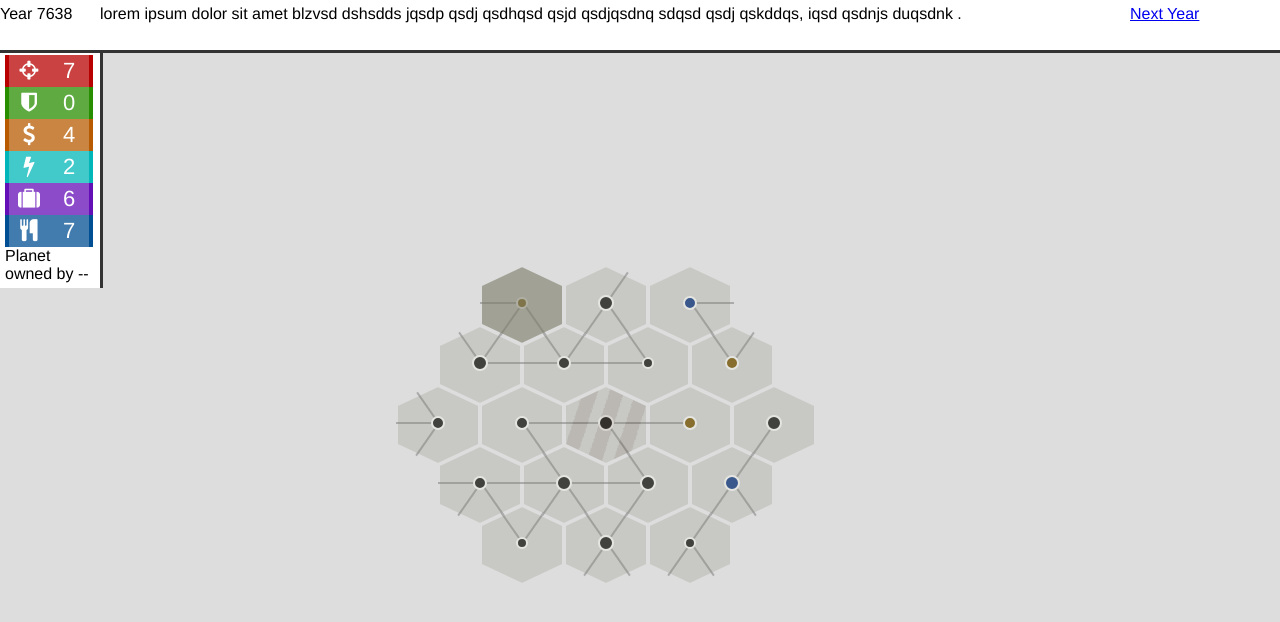
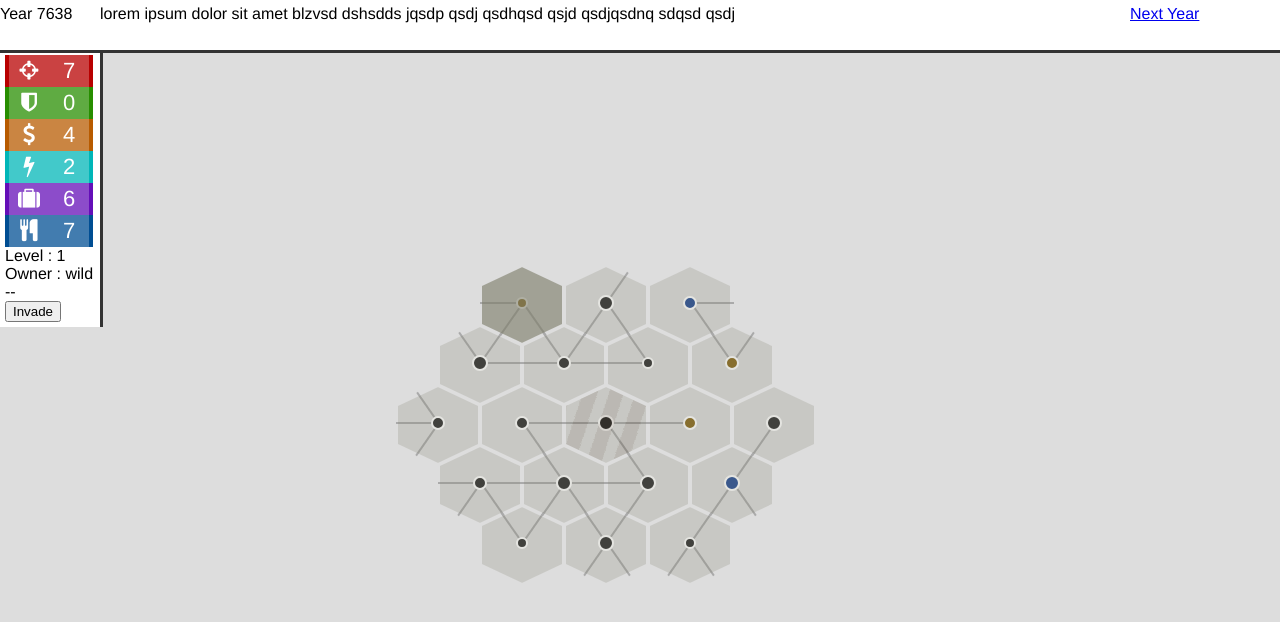
Before and after one commit to sebgeelen/hexaversum, a website: page index.html in a window 1280 px wide. Both pictures are taken after a click on the element 522 px from the left and 305 px from the top of the page. Drawn offline with Linux system fonts and the light colour scheme.

Commit message:
* css improvement ( fix hover bug) * event click on hex additional data * begin invade feature

```diff
--- a/css/css.less
+++ b/css/css.less
@@ -115,12 +115,16 @@ p{
       }
     }
   }
+  .buttons{
+    button{
+      display: none;
+      &.visible{
+        display: block;
+      }
+    }
+  }
 }
-/* log area */
-#log{
-  width: 120px;
-  background-color: #f1f1f1;
-}
+
 #board-scroll{
   position: fixed;
   top:53px;
@@ -162,7 +166,7 @@ p{
   position: relative;
   margin: -2px 2px;
   display: inline-block;
-
+  pointer-events: none;
   //transform:scaleY(.82);
 
   width: 80px; // this is hex size
@@ -221,6 +225,7 @@ p{
   &:hover{
     opacity: .3;
   }
+  pointer-events: auto;
 }
 
 .umap{
--- a/index.html
+++ b/index.html
@@ -1,6 +1,6 @@
 <html>
 <head>
-	<meta charset="UTF-8">
+	<meta charset="utf-8">
   <link rel="stylesheet" type="text/css" href="./css/css.css" />
   <link rel="stylesheet" type="text/css" href="./css/font-awesome.min.css" />
 
@@ -23,7 +23,7 @@
         <a id="next-turn" class="board-action" href="#nextTurn">Next Year</a>
       </div>
       <div class="event-c">
-        <p>lorem ipsum dolor sit amet blzvsd dshsdds jqsdp qsdj qsdhqsd qsjd qsdjqsdnq sdqsd qsdj  qskddqs, iqsd qsdnjs duqsdnk .</p>
+        <p>lorem ipsum dolor sit amet blzvsd dshsdds jqsdp qsdj qsdhqsd qsjd qsdjqsdnq sdqsd qsdj </p>
       </div>
     </div>
     <div class="details left">
@@ -35,11 +35,17 @@
         <p class="res-p"><span><i class="fa fa-suitcase"></i></span><span class="nbr">-</span></p>
         <p class="res-f"><span><i class="fa fa-cutlery"></i></span><span class="nbr">-</span></p>
       </div>
+      <div class="size">
+        <p>Level : <span> - </span></p>
+      </div>
       <div class="owner">
-        Planet owned by <span> -- </span>
+        <p>Owner : <span> - </span></p>
       </div>
       <div class="misc" >
-
+        <p>--<p>
+      </div>
+      <div class="buttons" >
+        <button name="invade" class="invade" action="invadeCurrentPlanet">Invade</button>
       </div>
     </div>
   </menu>
--- a/js/hex.js
+++ b/js/hex.js
@@ -8,6 +8,7 @@ var Hex = function (options) {
       status = "lock",
       planetSize,
       planetOwner,
+      possibleOwners = ["free","owned","ue","wild"],
       links = {
         1: undefined,
         2: undefined,
@@ -24,7 +25,7 @@ var Hex = function (options) {
         "s": null, // science / tech
         "m": null  // money
       },
-      _board,_this, _self;
+      _board,_this,_self;
 
   if (_this === undefined) {
     cl.log('new hex instance');
@@ -91,8 +92,7 @@ var Hex = function (options) {
       }
     }
 
-    planetOwner = type;
-    _this.addClass("owner-" + type);
+    setOwner(type);
 
   }
 
@@ -245,6 +245,25 @@ var Hex = function (options) {
   function getResource(type){
     return resources[type];
   }
+  //seters
+
+  function setOwner(type) {
+    if(type === undefined || type === "") {
+      type = "owned";
+    }
+
+    planetOwner = type;
+    for(var t in possibleOwners) {
+      var ot = possibleOwners[t],
+          ct = "owner-" + ot;
+      if(ot === type) {
+        _this.addClass(ct);
+      } else {
+        _this.removeClass(ct);
+      }
+    }
+    return _self;
+  }
 
   // define the public methods and prop
   var hex         = {};
--- a/js/hexboard.js
+++ b/js/hexboard.js
@@ -34,6 +34,7 @@
 
     _initVars();
     _initMenu();
+    _registerBoardEvents();
     _buildStartingBoard();
     _showAllHexs();
   }
@@ -231,6 +232,21 @@
     return all;
   }
 
+  // auto function call on button click of action == function
+  function _registerBoardEvents() {
+    _menu.find(".buttons button").on("click", function(e){
+      e.preventDefault();
+      console.log($(this));
+      var currentButton = $(this),
+          action        = currentButton.attr("action");
+
+      if(action !== "" && typeof board[action] === "function"){
+        board[action]();
+      }
+    });
+  }
+
+  // listen for hexs events
   function _registerEventsOn(hex) {
     hex.getJq().on("hexEvent", eventsInbox);
   }
@@ -247,6 +263,7 @@
     }
   }
 
+  // change the current hex
   function _selectHex(hex) {
     if(_curentlySelectedHex !== undefined) {
       _curentlySelectedHex.unselect();
@@ -254,12 +271,19 @@
     _curentlySelectedHex = hex.select();
   }
 
+  //change the current hex to owned if the condition are ok
+  function invadeCurrentPlanet(){
+    _curentlySelectedHex.setOwner();
+  }
+
   // clear the menu and refill it with hex data
   function _fillInMenuWithHex(hex) {
 
-    var resourcesObj = _menu.find(".resources>p");
-
-    console.log(resourcesObj);
+    var resourcesObj      = _menu.find(".resources>p"),
+        ownerPlaceholder  = _menu.find(".owner p>span"),
+        sizePlaceholder   = _menu.find(".size p>span"),
+        buttonCont        = _menu.find(".buttons"),
+        invadeButton       = buttonCont.find(".invade");
 
     resourcesObj.each(function(){
       var obj       = $(this),
@@ -267,6 +291,18 @@
 
       obj.find("span.nbr").text(hex.getResource(objClass));
     });
+
+    var ownerTmp = hex.getOwner();
+    ownerPlaceholder.text(ownerTmp);
+    sizePlaceholder.text(hex.getSize());
+
+    if( ownerTmp !== "owned") {
+      // disaplay invade button
+      invadeButton.addClass("visible");
+    } else {
+      invadeButton.removeClass("visible");
+    }
+
   }
 
   /* getters / setters*/
```
Also changed, not shown: TODO.md (added, +4 -0 lines), css/css.css.
